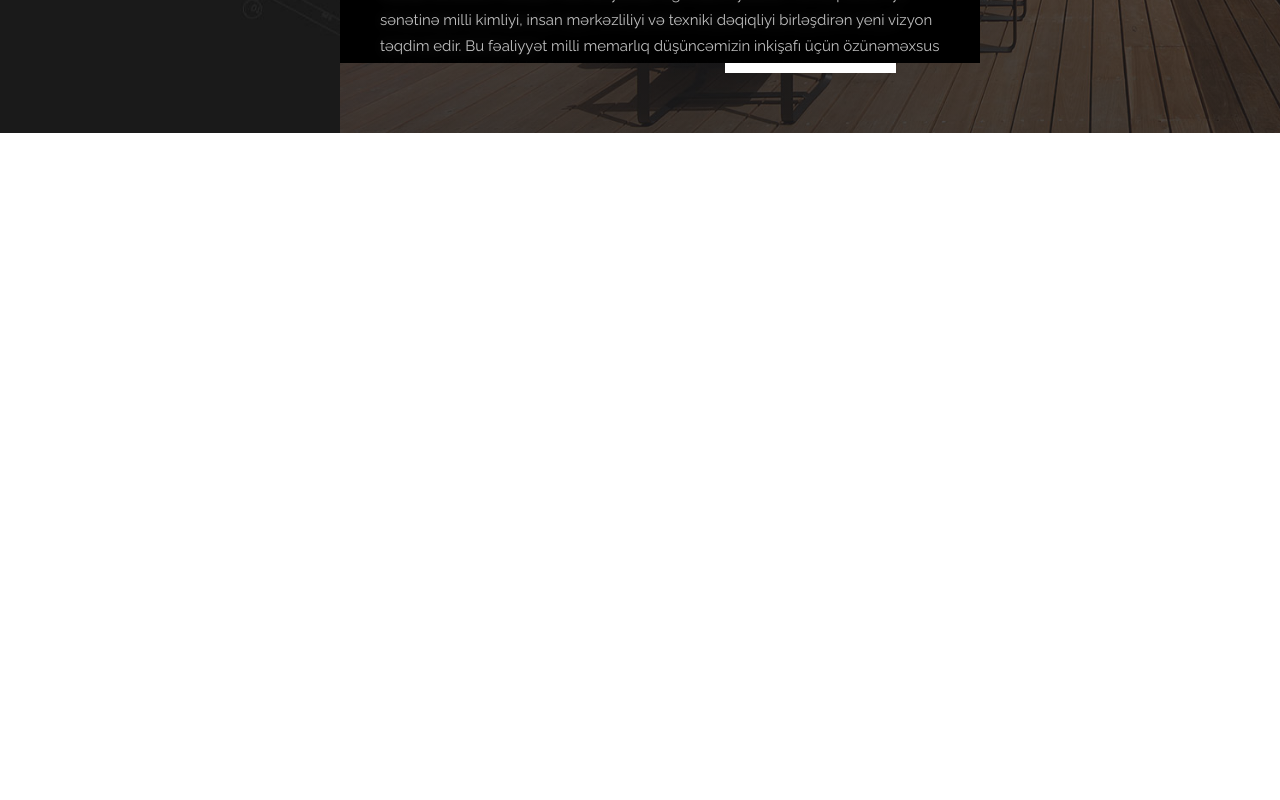
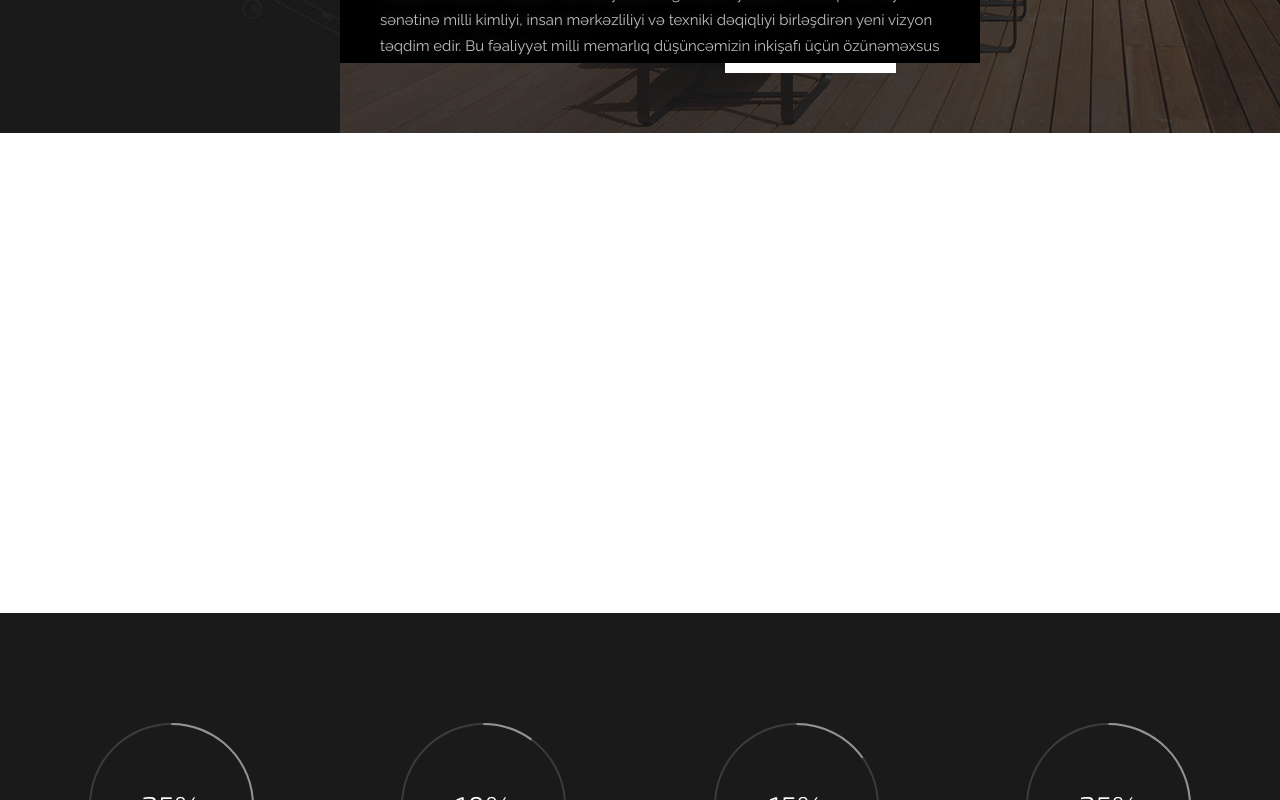
Before and after one commit to feyruzalizada/VRprogect, a Next.js app: page / in a window 1280 px wide. Shown: the part 1800-2600 px from the top of the page. Built offline with nearby package versions, Linux system fonts and the light colour scheme; no server answers.

Commit message:
Shrink the empty adaptive calc slot to 60vh

```diff
--- a/src/components/AdaptiveCalc.module.css
+++ b/src/components/AdaptiveCalc.module.css
@@ -1,29 +1,6 @@
-/* empty for now, but holding the room the calculator block takes */
+/* empty for now, holding the room until the block is built */
 .section {
-  min-height: 1253px;
+  min-height: 60vh;
+  min-height: 60svh;
   background-color: #fff;
 }
-
-@media (max-width: 991px) {
-  .section {
-    min-height: 1091px;
-  }
-}
-
-@media (max-width: 767px) {
-  .section {
-    min-height: 1181px;
-  }
-}
-
-@media (max-width: 575px) {
-  .section {
-    min-height: 1667px;
-  }
-}
-
-@media (max-width: 400px) {
-  .section {
-    min-height: 1959px;
-  }
-}
```
